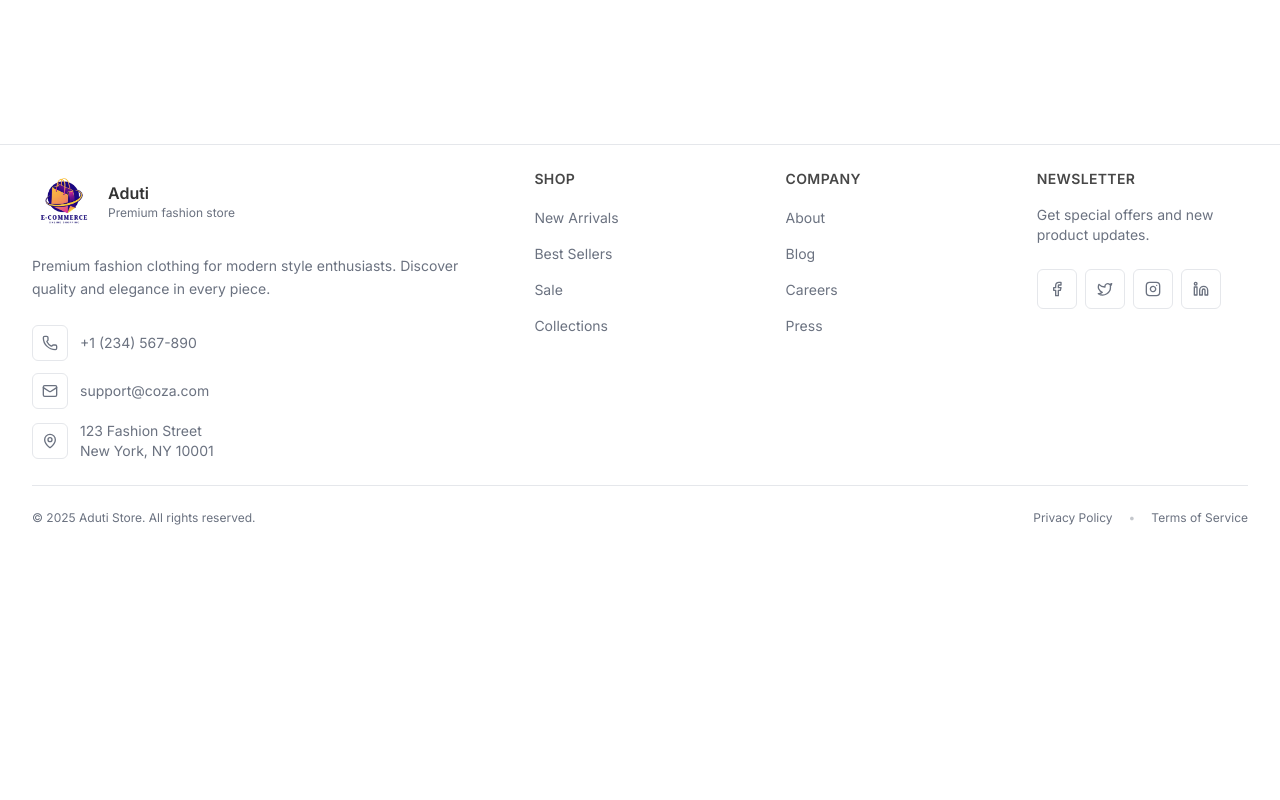
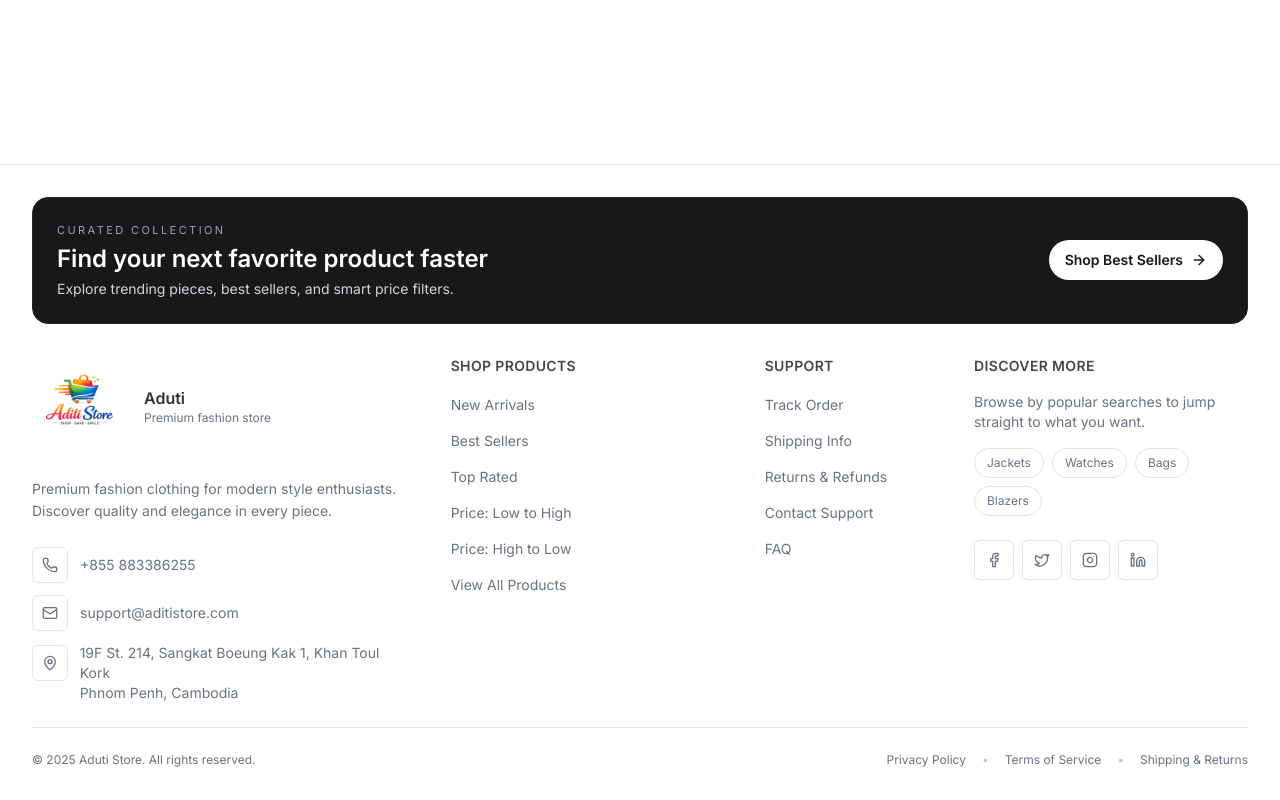
Before and after one commit to Vanreuth/Aduti-Frontend, a Next.js app: page /unauthorized in a window 1280 px wide. Shown: the part 533-1333 px from the top of the page. Before the commit the page ends 1083 px from the top, so only its background shows below. Built offline with nearby package versions, Linux system fonts and the light colour scheme; no server answers.

Commit message:
update product detail

```diff
--- a/src/components/layout/Footer.tsx
+++ b/src/components/layout/Footer.tsx
@@ -1,6 +1,7 @@
 "use client";
 import React from "react";
 import {
+  ArrowRight,
   Mail,
   MapPin,
   Phone,
@@ -8,11 +9,56 @@ import {
   Instagram,
   Linkedin,
   Twitter,
+  ShieldCheck,
+  Truck,
+  RefreshCcw,
 } from "lucide-react";
 import Link from "next/link";
 import Image from "next/image";
 
 const Footer = () => {
+  const quickShopLinks = [
+    { label: "New Arrivals", href: "/shop?filter=new" },
+    { label: "Best Sellers", href: "/shop?filter=best" },
+    { label: "Top Rated", href: "/shop?filter=featured" },
+    { label: "Price: Low to High", href: "/shop?filter=price-low" },
+    { label: "Price: High to Low", href: "/shop?filter=price-high" },
+    { label: "View All Products", href: "/shop" },
+  ];
+
+  const supportLinks = [
+    { label: "Track Order", href: "/order" },
+    { label: "Shipping Info", href: "/feature" },
+    { label: "Returns & Refunds", href: "/feature" },
+    { label: "Contact Support", href: "/contact" },
+    { label: "FAQ", href: "/help" },
+  ];
+
+  const socialLinks = [
+    { icon: Facebook, label: "Facebook", href: "#" },
+    { icon: Twitter, label: "Twitter", href: "#" },
+    { icon: Instagram, label: "Instagram", href: "#" },
+    { icon: Linkedin, label: "LinkedIn", href: "#" },
+  ];
+
+  const trustItems = [
+    {
+      icon: Truck,
+      title: "Fast Delivery",
+      subtitle: "2-5 business days",
+    },
+    {
+      icon: RefreshCcw,
+      title: "Easy Return",
+      subtitle: "7-day return policy",
+    },
+    {
+      icon: ShieldCheck,
+      title: "Secure Checkout",
+      subtitle: "Protected payment",
+    },
+  ];
+
   const linkClass =
     "text-sm text-muted-foreground hover:text-foreground transition-colors";
   const sectionTitle =
@@ -20,15 +66,37 @@ const Footer = () => {
 
   return (
     <footer className="border-t bg-background">
-      <div className="container-app py-6">
-        {/* Top */}
-        <div className="grid grid-cols-1 gap-10 md:grid-cols-2 lg:grid-cols-5 ">
+      <div className="container-app py-8">
+        <div className="mb-8 rounded-2xl border border-zinc-800 bg-zinc-900 p-5 text-white sm:p-6">
+          <div className="flex flex-col gap-4 sm:flex-row sm:items-center sm:justify-between">
+            <div>
+              <p className="text-[11px] uppercase tracking-[0.22em] text-zinc-400">
+                Curated Collection
+              </p>
+              <h3 className="mt-1 text-xl font-semibold sm:text-2xl">
+                Find your next favorite product faster
+              </h3>
+              <p className="mt-1 text-sm text-zinc-300">
+                Explore trending pieces, best sellers, and smart price filters.
+              </p>
+            </div>
+            <Link
+              href="/shop?filter=best"
+              className="inline-flex items-center gap-2 rounded-full bg-white px-4 py-2.5 text-sm font-semibold text-zinc-900 transition hover:bg-zinc-100"
+            >
+              Shop Best Sellers
+              <ArrowRight className="h-4 w-4" />
+            </Link>
+          </div>
+        </div>
+
+        <div className="grid grid-cols-1 gap-10 md:grid-cols-2 lg:grid-cols-12">
           {/* Brand */}
-          <div className="lg:col-span-2">
+          <div className="lg:col-span-4">
             <Link href="/" className="inline-flex items-center gap-3">
-              <div className="relative h-14 w-14 sm:h-16 sm:w-16">
+              <div className="relative h-20 w-20 sm:h-25 sm:w-25">
                 <Image
-                  src="/Shop_Logo.png"
+                  src="/aditilogo.png"
                   alt="Aduti Logo"
                   fill
                   className="object-contain"
@@ -57,7 +125,7 @@ const Footer = () => {
                 <span className="inline-flex h-9 w-9 items-center justify-center rounded-lg border bg-card">
                   <Phone className="h-4 w-4" />
                 </span>
-                +1 (234) 567-890
+                +855 883386255
               </a>
 
               <a
@@ -67,7 +135,7 @@ const Footer = () => {
                 <span className="inline-flex h-9 w-9 items-center justify-center rounded-lg border bg-card">
                   <Mail className="h-4 w-4" />
                 </span>
-                support@coza.com
+                support@aditistore.com
               </a>
 
               <div className="flex items-start gap-3 text-sm text-muted-foreground">
@@ -75,82 +143,75 @@ const Footer = () => {
                   <MapPin className="h-4 w-4" />
                 </span>
                 <span>
-                  123 Fashion Street
+                  19F St. 214, Sangkat Boeung Kak 1, Khan Toul Kork
                   <br />
-                  New York, NY 10001
+                  Phnom Penh, Cambodia
                 </span>
               </div>
             </div>
           </div>
 
-          {/* Links */}
-          <div>
-            <h3 className={sectionTitle}>Shop</h3>
+          <div className="lg:col-span-3">
+            <h3 className={sectionTitle}>Shop Products</h3>
             <ul className="mt-4 space-y-3">
-              <li>
-                <Link href="/shop?filter=new" className={linkClass}>
-                  New Arrivals
-                </Link>
-              </li>
-              <li>
-                <Link href="/shop?filter=best" className={linkClass}>
-                  Best Sellers
-                </Link>
-              </li>
-              <li>
-                <Link href="/shop?filter=sale" className={linkClass}>
-                  Sale
-                </Link>
-              </li>
-              <li>
-                <Link href="/shop" className={linkClass}>
-                  Collections
-                </Link>
-              </li>
+              {quickShopLinks.map((item) => (
+                <li key={item.label}>
+                  <Link href={item.href} className={linkClass}>
+                    {item.label}
+                  </Link>
+                </li>
+              ))}
             </ul>
           </div>
 
-          <div>
-            <h3 className={sectionTitle}>Company</h3>
+          <div className="lg:col-span-2">
+            <h3 className={sectionTitle}>Support</h3>
             <ul className="mt-4 space-y-3">
-              <li>
-                <Link href="/about" className={linkClass}>
-                  About
-                </Link>
-              </li>
-              <li>
-                <Link href="/blog" className={linkClass}>
-                  Blog
-                </Link>
-              </li>
-              <li>
-                <Link href="/careers" className={linkClass}>
-                  Careers
-                </Link>
-              </li>
-              <li>
-                <Link href="/press" className={linkClass}>
-                  Press
-                </Link>
-              </li>
+              {supportLinks.map((item) => (
+                <li key={item.label}>
+                  <Link href={item.href} className={linkClass}>
+                    {item.label}
+                  </Link>
+                </li>
+              ))}
             </ul>
           </div>
 
-          {/* Newsletter */}
-          <div>
-            <h3 className={sectionTitle}>Newsletter</h3>
+          <div className="lg:col-span-3">
+            <h3 className={sectionTitle}>Discover More</h3>
             <p className="mt-4 text-sm text-muted-foreground">
-              Get special offers and new product updates.
+              Browse by popular searches to jump straight to what you want.
             </p>
 
-            {/* Social */}
+            <div className="mt-4 flex flex-wrap gap-2">
+              <Link
+                href="/shop?search=jacket"
+                className="rounded-full border border-zinc-200 bg-card px-3 py-1.5 text-xs text-muted-foreground transition hover:border-zinc-300 hover:text-foreground"
+              >
+                Jackets
+              </Link>
+              <Link
+                href="/shop?search=watch"
+                className="rounded-full border border-zinc-200 bg-card px-3 py-1.5 text-xs text-muted-foreground transition hover:border-zinc-300 hover:text-foreground"
+              >
+                Watches
+              </Link>
+              <Link
+                href="/shop?search=bag"
+                className="rounded-full border border-zinc-200 bg-card px-3 py-1.5 text-xs text-muted-foreground transition hover:border-zinc-300 hover:text-foreground"
+              >
+                Bags
+              </Link>
+              <Link
+                href="/shop?search=blazer"
+                className="rounded-full border border-zinc-200 bg-card px-3 py-1.5 text-xs text-muted-foreground transition hover:border-zinc-300 hover:text-foreground"
+              >
+                Blazers
+              </Link>
+            </div>
+
             <div className="mt-6 flex items-center gap-2">
-              {[
-                { icon: Facebook, label: "Facebook", href: "#" },
-                { icon: Twitter, label: "Twitter", href: "#" },
-                { icon: Instagram, label: "Instagram", href: "#" },
-                { icon: Linkedin, label: "LinkedIn", href: "#" },
-              ].map(({ icon: Icon, label, href }) => (
+              {socialLinks.map(({ icon: Icon, label, href }) => (
                 <a
                   key={label}
                   href={href}
@@ -171,7 +232,7 @@ const Footer = () => {
             © {new Date().getFullYear()} Aduti Store. All rights reserved.
           </p>
 
-          <div className="flex items-center gap-4 text-xs">
+          <div className="flex flex-wrap items-center gap-4 text-xs">
             <Link
               href="/privacy"
               className="text-muted-foreground hover:text-foreground transition"
@@ -185,6 +246,13 @@ const Footer = () => {
             >
               Terms of Service
             </Link>
+            <span className="text-muted-foreground/40">•</span>
+            <Link
+              href="/feature"
+              className="text-muted-foreground hover:text-foreground transition"
+            >
+              Shipping & Returns
+            </Link>
           </div>
         </div>
       </div>
--- a/src/components/layout/Header.tsx
+++ b/src/components/layout/Header.tsx
@@ -99,9 +99,9 @@ export default function Navbar() {
             className="flex items-center shrink-0"
             aria-label="Go to home"
           >
-            <div className="relative h-16 w-16 sm:h-20 sm:w-20">
+            <div className="relative h-20 w-20 sm:h-25 sm:w-25">
               <Image
-                src="/Shop_Logo.png"
+                src="/aditilogo.png"
                 alt="Aduti Logo"
                 fill
                 className="object-contain"
--- a/src/components/layout/Tobar.tsx
+++ b/src/components/layout/Tobar.tsx
@@ -50,11 +50,11 @@ export default function TopBar() {
               <span>Free shipping over $100</span>
             </div>
             <a
-              href="mailto:support@mystore.com"
+              href="mailto:support@aditistore.com"
               className="flex items-center gap-2 hover:text-blue-900 transition-colors"
             >
               <Mail className="h-3 w-3 text-gray-400" />
-              <span>support@mystore.com</span>
+              <span>support@aditistore.com</span>
             </a>
           </div>
 
```
Also changed, not shown: src/app/(shop)/shop/[id]/page.tsx (+122 -35 lines), 1 other file (tests, documents, lock files or other folders).
